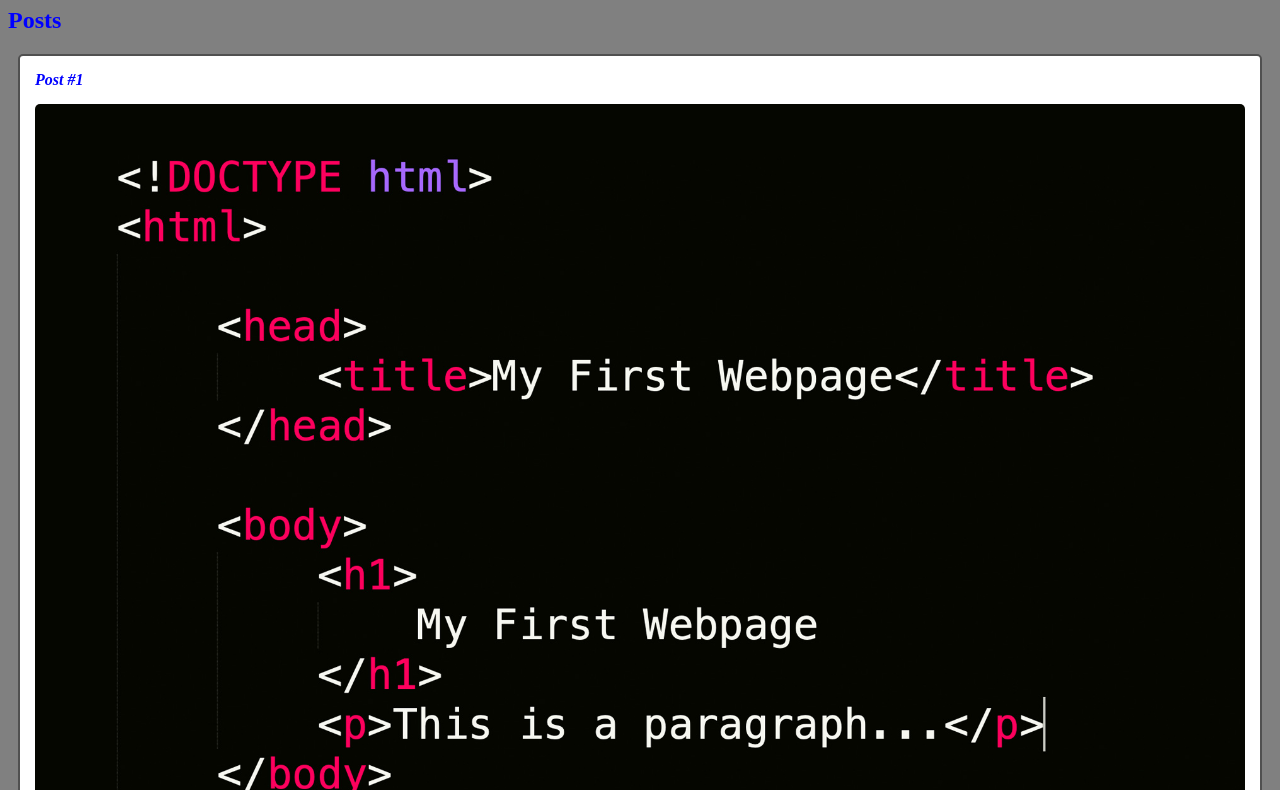
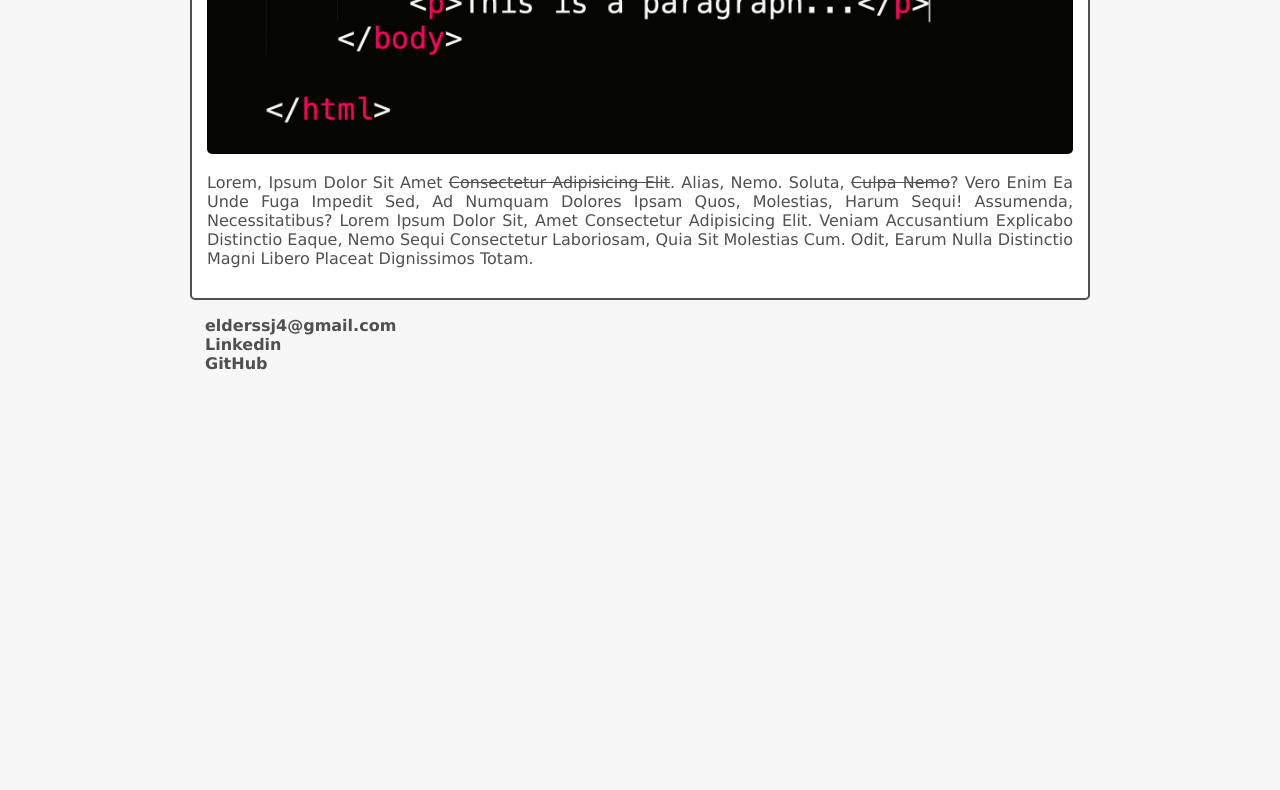
Before and after one commit to elderssj4/dio-curso-html5, a plain HTML site: page index.html in a window 1280 px wide. Shown: the part 796-1586 px from the top of the page. After the commit the page ends 1185 px from the top, so only its background shows below. Drawn offline with Linux system fonts and the light colour scheme.

Commit message:
finalizando css

```diff
--- a/index.html
+++ b/index.html
@@ -11,7 +11,7 @@
 
 <body>
     <header>
-        <img src="src/img/ObiWan-PoliArt.png" alt="Ilustração obi wan como avatar de Elder">
+        <img src="src/img/ObiWan-PoliArt.png" alt="Ilustração obi wan como avatar de Elder" class="photo">
         <h1 id="title">Elder Duarte</h1>
     </header>
     <section>
@@ -21,9 +21,9 @@
         <article class="post">
             <header>
                 <h3 class="post-title">Post #1</h3>
-                <img class="img-post" src="src/img/html-code.jpg" alt="imagem de código html">
+                <img class="post-img" src="src/img/html-code.jpg" alt="imagem de código html">
             </header>
-            <p class="text">Lorem, ipsum dolor sit amet <a
+            <p class="post-content">Lorem, ipsum dolor sit amet <a
                     href="https://www.linkedin.com/in/elder-duarte-santiago-8425299a/" target="_blank">consectetur
                     adipisicing elit</a>. Alias, nemo. Soluta, <a href="mailto:elderssj4@gmail.com">culpa nemo</a>? Vero
                 enim ea unde fuga impedit sed, ad numquam dolores ipsam quos, molestias, harum sequi! Assumenda,
@@ -34,7 +34,7 @@
         </article>
     </section>
     <footer>
-        <ul>
+        <ul class="contacts">
             <li><a href="mailto:elderssj4@gmail.com" target="_blank">elderssj4@gmail.com</a></li>
             <li><a href="https://www.linkedin.com/in/elder-duarte-santiago-8425299a/" target="_blank">Linkedin</a></li>
             <li><a href="https://github.com/elderssj4" target="_blank">GitHub</a></li>
--- a/src/css/style.css
+++ b/src/css/style.css
@@ -1,11 +1,19 @@
 body {
-    background-color: gray;
+    background-color: #f7f7f7;
+    font-family: Verdana;
+    max-width: 900px;
+    margin: auto;
 }
 
 #title,
 .subtitle,
 .post-title {
-    color: blue;
+    color: #505050;
+}
+
+#title{
+    font-size: 40px;
+    text-transform: uppercase;
 }
 
 .post-title {
@@ -15,25 +23,51 @@ body {
     margin-bottom: 15px;
 }
 
+a{
+    text-decoration: line-through;
+    color: #505050;
+}
+
 .post {
 
     background-color: #ffffff;
     padding: 15px;
     border: 2px solid #505050;
-    margin: 10px;
+    margin: 0;
     margin-bottom: 15px;
     border-radius: 5px;
 
 }
 
-.text {
+.post-content {
     color: #505050;
     margin: 0;
-    margin-top: 15px;
+    margin-bottom: 15px;
+    text-transform: capitalize;
+    text-align: justify;
 
 }
 
-.img-post {
+.post-img {
+    margin-bottom: 15px;
     border-radius: 5px;
     width: 100%;
 }
+
+.photo {
+    height: 150px;
+    border-radius: 50%;
+    border: 1px solid #505050;
+}
+
+.contacts{
+    list-style-type: none;
+    padding: 0;
+    padding-left: 15px;
+}
+
+.contacts li a{
+    text-decoration: none;
+    font-weight: bold;
+
+}
```
